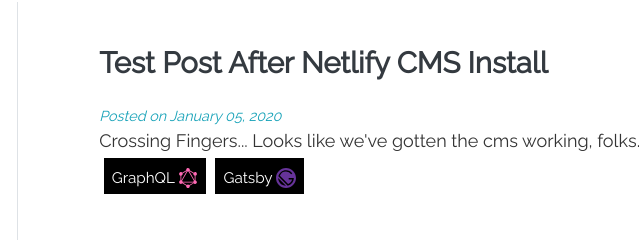
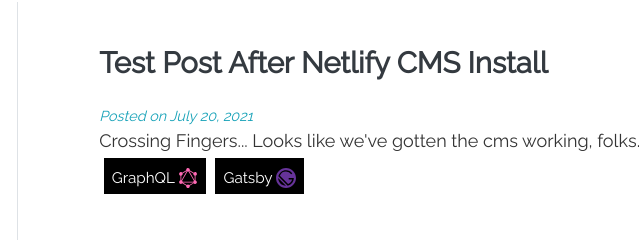
Before and after one commit to Portfolio-Projects42/Quick-Post-Blog, a Gatsby site: page / in a window 1280 px wide. Shown: the part 101-341 px from the top of the page, 358-998 px from the left. Built offline with nearby package versions, Linux system fonts and the light colour scheme; Gatsby itself is replaced by a stand-in of ours; some packages are replaced by stand-ins of ours.

Commit message:
test-post-after-netlify-cms-install.md: updated date

```diff
--- a/posts/test-post-after-netlify-cms-install.md
+++ b/posts/test-post-after-netlify-cms-install.md
@@ -3,7 +3,7 @@
   - graphql
   - gatsby
 published: true
-date: 2020-01-05T13:54:07.809Z
+date: '2021-07-20T08:54'
 title: Test Post After Netlify CMS Install
 ---
 *Crossing Fingers...*
```
